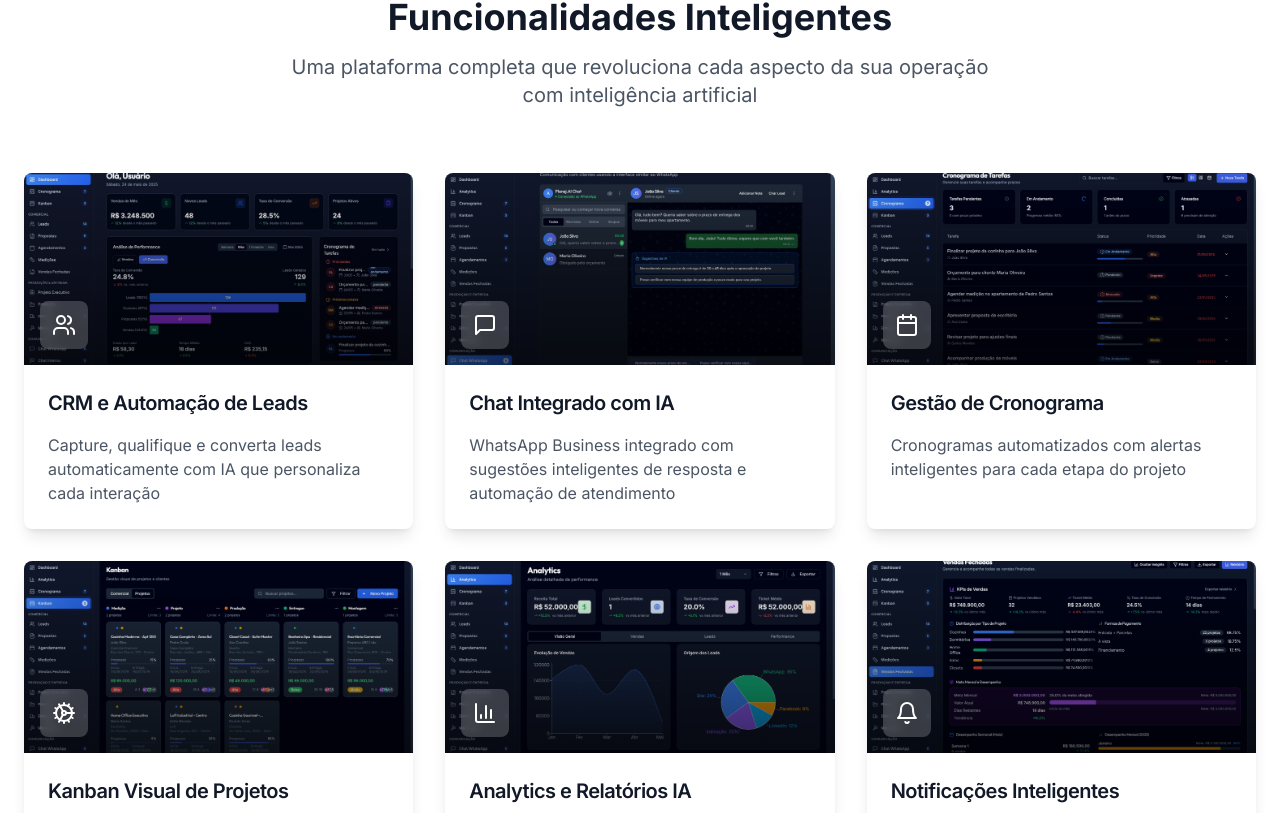
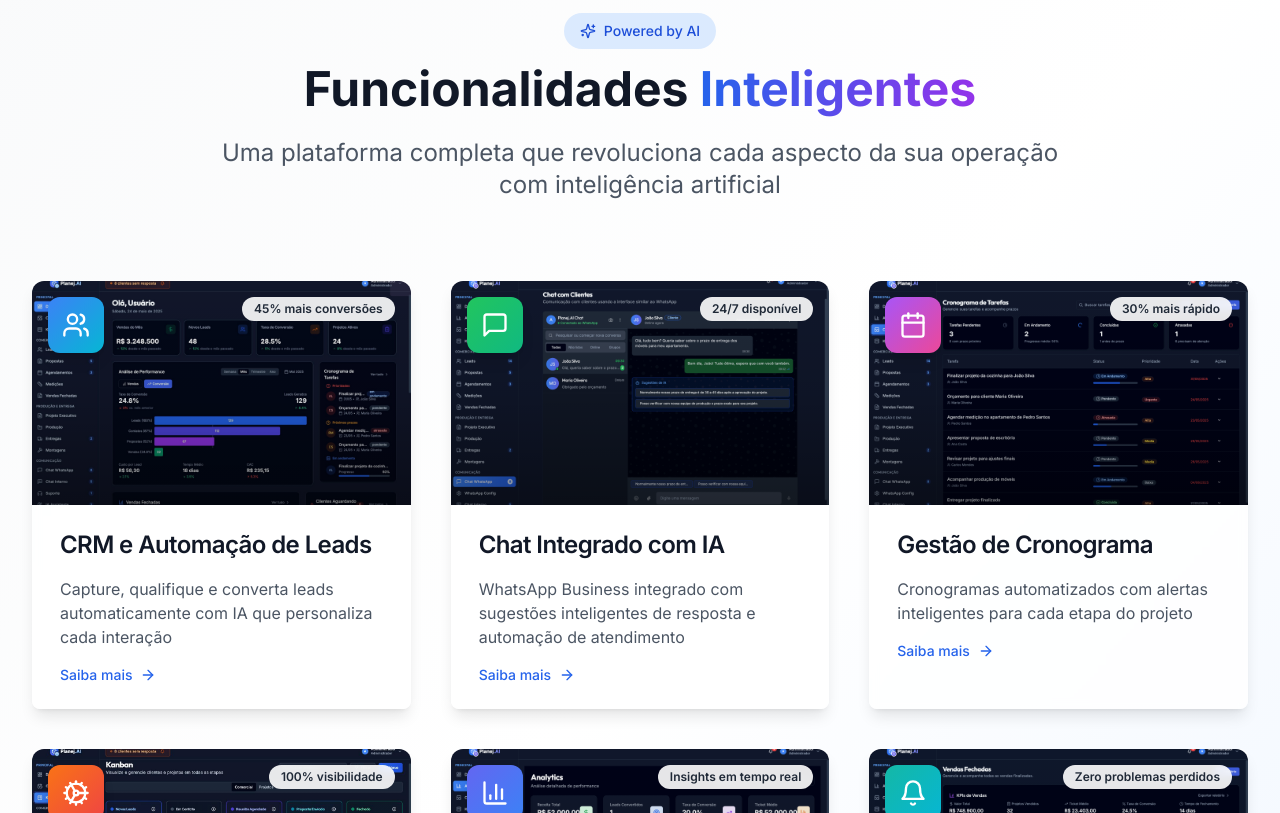
Before and after one commit to Mgodoyia/planejai-smart-growth-platform, a React (Vite) app: page / in a window 1280 px wide. Shown: the part 1927-2740 px from the top of the page. Built offline with nearby package versions, Linux system fonts and the light colour scheme.

Commit message:
Refactor: Improve UX/UI of intelligent features
Improved the user experience and user interface of the intelligent features section.

```diff
--- a/src/components/Features.tsx
+++ b/src/components/Features.tsx
@@ -1,4 +1,3 @@
-
 
 import {
   MessageSquare,
@@ -6,7 +5,9 @@ import {
   Users,
   BarChart3,
   Bell,
-  Cog
+  Cog,
+  ArrowRight,
+  Sparkles
 } from "lucide-react";
 import { Card, CardContent, CardHeader, CardTitle } from "@/components/ui/card";
 
@@ -16,80 +17,144 @@ const Features = () => {
       icon: Users,
       title: "CRM e Automação de Leads",
       description: "Capture, qualifique e converta leads automaticamente com IA que personaliza cada interação",
-      image: "/lovable-uploads/5074b9a8-ffd9-4a10-8bca-f65b466e8ff8.png"
+      image: "/lovable-uploads/5074b9a8-ffd9-4a10-8bca-f65b466e8ff8.png",
+      color: "from-blue-500 to-cyan-500",
+      stats: "45% mais conversões"
     },
     {
       icon: MessageSquare,
       title: "Chat Integrado com IA",
       description: "WhatsApp Business integrado com sugestões inteligentes de resposta e automação de atendimento",
-      image: "/lovable-uploads/c5bc9ee7-3c10-42a6-ba7c-11567b997b8f.png"
+      image: "/lovable-uploads/c5bc9ee7-3c10-42a6-ba7c-11567b997b8f.png",
+      color: "from-green-500 to-emerald-500",
+      stats: "24/7 disponível"
     },
     {
       icon: Calendar,
       title: "Gestão de Cronograma",
       description: "Cronogramas automatizados com alertas inteligentes para cada etapa do projeto",
-      image: "/lovable-uploads/ff7cf315-a0cf-4e86-be03-1c07eeda443b.png"
+      image: "/lovable-uploads/ff7cf315-a0cf-4e86-be03-1c07eeda443b.png",
+      color: "from-purple-500 to-pink-500",
+      stats: "30% mais rápido"
     },
     {
       icon: Cog,
       title: "Kanban Visual de Projetos",
       description: "Acompanhe todos os projetos em tempo real com interface visual intuitiva",
-      image: "/lovable-uploads/e2647de0-b10b-403d-a9d3-524879231d16.png"
+      image: "/lovable-uploads/309cfa6e-dd96-426b-9064-cf6fad478b10.png",
+      color: "from-orange-500 to-red-500",
+      stats: "100% visibilidade"
     },
     {
       icon: BarChart3,
       title: "Analytics e Relatórios IA",
       description: "Dashboards inteligentes com insights preditivos e análises de performance",
-      image: "/lovable-uploads/ec09b314-caf3-426e-bf68-94732eb57378.png"
+      image: "/lovable-uploads/ec09b314-caf3-426e-bf68-94732eb57378.png",
+      color: "from-indigo-500 to-blue-500",
+      stats: "Insights em tempo real"
     },
     {
       icon: Bell,
       title: "Notificações Inteligentes",
       description: "Sistema proativo de alertas que antecipa problemas e oportunidades",
-      image: "/lovable-uploads/4bcbda1d-52b2-49f7-ae90-b926514ce09b.png"
+      image: "/lovable-uploads/4bcbda1d-52b2-49f7-ae90-b926514ce09b.png",
+      color: "from-teal-500 to-cyan-500",
+      stats: "Zero problemas perdidos"
     }
   ];
 
   return (
-    <section id="features" className="py-16 sm:py-20 bg-white">
-      <div className="container mx-auto px-4 sm:px-6">
-        <div className="text-center mb-12 sm:mb-16">
-          <h2 className="text-3xl sm:text-4xl font-bold text-gray-900 mb-4">
-            Funcionalidades Inteligentes
+    <section id="features" className="py-16 sm:py-20 lg:py-24 bg-gradient-to-br from-gray-50 via-white to-blue-50">
+      <div className="container mx-auto px-4 sm:px-6 lg:px-8">
+        {/* Header Section */}
+        <div className="text-center mb-12 sm:mb-16 lg:mb-20">
+          <div className="inline-flex items-center gap-2 px-4 py-2 bg-blue-100 text-blue-700 rounded-full text-sm font-medium mb-4">
+            <Sparkles className="w-4 h-4" />
+            Powered by AI
+          </div>
+          <h2 className="text-3xl sm:text-4xl lg:text-5xl font-bold text-gray-900 mb-4 sm:mb-6">
+            Funcionalidades{" "}
+            <span className="text-transparent bg-gradient-to-r from-blue-600 to-purple-600 bg-clip-text">
+              Inteligentes
+            </span>
           </h2>
-          <p className="text-lg sm:text-xl text-gray-600 max-w-3xl mx-auto px-4">
+          <p className="text-lg sm:text-xl lg:text-2xl text-gray-600 max-w-4xl mx-auto leading-relaxed px-4">
             Uma plataforma completa que revoluciona cada aspecto da sua operação com inteligência artificial
           </p>
         </div>
 
-        <div className="grid grid-cols-1 md:grid-cols-2 xl:grid-cols-3 gap-6 sm:gap-8">
+        {/* Features Grid */}
+        <div className="grid grid-cols-1 md:grid-cols-2 xl:grid-cols-3 gap-6 sm:gap-8 lg:gap-10">
           {features.map((feature, index) => (
-            <Card key={index} className="group hover:shadow-xl transition-all duration-300 hover:-translate-y-2 border-0 shadow-lg overflow-hidden">
-              <div className="relative h-40 sm:h-48 overflow-hidden">
+            <Card
+              key={index}
+              className="group relative overflow-hidden border-0 shadow-lg hover:shadow-2xl transition-all duration-500 hover:-translate-y-3 bg-white/80 backdrop-blur-sm"
+            >
+              {/* Gradient Border Effect */}
+              <div className={`absolute inset-0 bg-gradient-to-br ${feature.color} opacity-0 group-hover:opacity-100 transition-opacity duration-500 p-[2px] rounded-xl`}>
+                <div className="bg-white rounded-lg h-full w-full"></div>
+              </div>
+
+              {/* Image Section */}
+              <div className="relative h-48 sm:h-52 lg:h-56 overflow-hidden rounded-t-xl">
                 <img
                   src={feature.image}
                   alt={feature.title}
-                  className="w-full h-full object-cover group-hover:scale-105 transition-transform duration-300"
+                  className="w-full h-full object-cover group-hover:scale-110 transition-transform duration-700"
                 />
-                <div className="absolute inset-0 bg-gradient-to-t from-black/60 to-transparent"></div>
-                <div className="absolute bottom-3 sm:bottom-4 left-3 sm:left-4">
-                  <div className="w-10 h-10 sm:w-12 sm:h-12 bg-white/20 backdrop-blur-sm rounded-lg flex items-center justify-center">
-                    <feature.icon className="w-5 h-5 sm:w-6 sm:h-6 text-white" />
+
+                {/* Gradient Overlay */}
+                <div className={`absolute inset-0 bg-gradient-to-t from-black/70 via-black/20 to-transparent opacity-60 group-hover:opacity-40 transition-opacity duration-300`}></div>
+
+                {/* Floating Icon */}
+                <div className="absolute top-4 left-4">
+                  <div className={`w-12 h-12 sm:w-14 sm:h-14 bg-gradient-to-br ${feature.color} rounded-xl flex items-center justify-center shadow-lg group-hover:scale-110 transition-transform duration-300`}>
+                    <feature.icon className="w-6 h-6 sm:w-7 sm:h-7 text-white" />
+                  </div>
+                </div>
+
+                {/* Stats Badge */}
+                <div className="absolute top-4 right-4">
+                  <div className="px-3 py-1 bg-white/90 backdrop-blur-sm rounded-full text-xs font-semibold text-gray-800">
+                    {feature.stats}
                   </div>
                 </div>
               </div>
-              <CardHeader className="pb-3 sm:pb-4 px-4 sm:px-6">
-                <CardTitle className="text-lg sm:text-xl text-gray-900">
+
+              {/* Content Section */}
+              <div className="relative z-10">
+                <CardHeader className="pb-3 sm:pb-4 px-5 sm:px-6 lg:px-7">
+                  <CardTitle className="text-xl sm:text-2xl text-gray-900 group-hover:text-transparent group-hover:bg-gradient-to-r group-hover:from-blue-600 group-hover:to-purple-600 group-hover:bg-clip-text transition-all duration-300">
                     {feature.title}
                   </CardTitle>
                 </CardHeader>
-              <CardContent className="px-4 sm:px-6">
-                <p className="text-sm sm:text-base text-gray-600 leading-relaxed">
+
+                <CardContent className="px-5 sm:px-6 lg:px-7 pb-6">
+                  <p className="text-sm sm:text-base text-gray-600 leading-relaxed mb-4">
                     {feature.description}
                   </p>
+
+                  {/* Call to Action */}
+                  <div className="flex items-center text-blue-600 font-medium text-sm group-hover:text-purple-600 transition-colors duration-300">
+                    <span>Saiba mais</span>
+                    <ArrowRight className="w-4 h-4 ml-2 group-hover:translate-x-1 transition-transform duration-300" />
+                  </div>
                 </CardContent>
+              </div>
+
+              {/* Decorative Elements */}
+              <div className="absolute -bottom-2 -right-2 w-20 h-20 bg-gradient-to-br from-blue-100 to-purple-100 rounded-full opacity-0 group-hover:opacity-20 transition-opacity duration-500"></div>
+              <div className="absolute -top-2 -left-2 w-16 h-16 bg-gradient-to-br from-purple-100 to-pink-100 rounded-full opacity-0 group-hover:opacity-20 transition-opacity duration-500"></div>
             </Card>
           ))}
+        </div>
+
+        {/* Bottom CTA Section */}
+        <div className="text-center mt-12 sm:mt-16 lg:mt-20">
+          <div className="inline-flex items-center gap-3 px-6 py-3 bg-gradient-to-r from-blue-600 to-purple-600 text-white rounded-full font-semibold hover:shadow-lg hover:scale-105 transition-all duration-300 cursor-pointer">
+            <span>Explore todas as funcionalidades</span>
+            <ArrowRight className="w-5 h-5" />
+          </div>
         </div>
       </div>
     </section>
```
Lines whose indentation alone changed are shown as unchanged.
